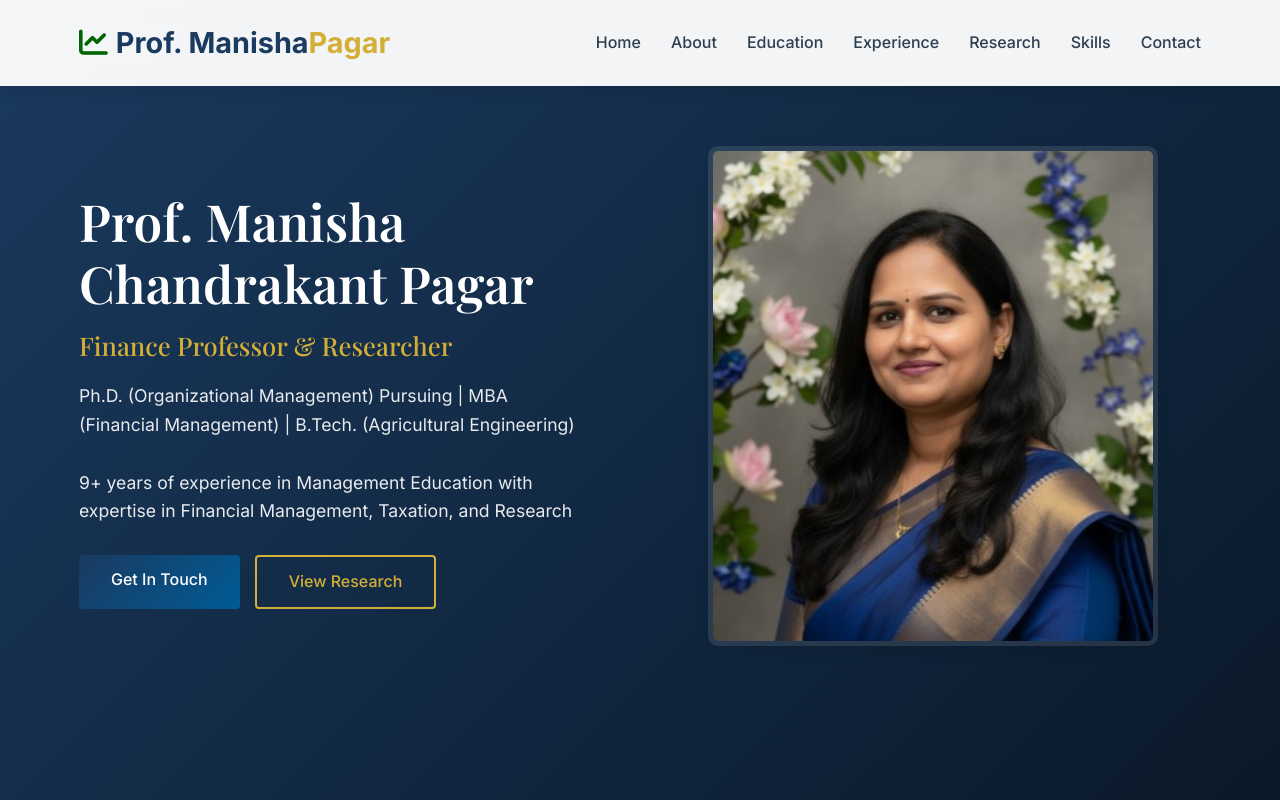
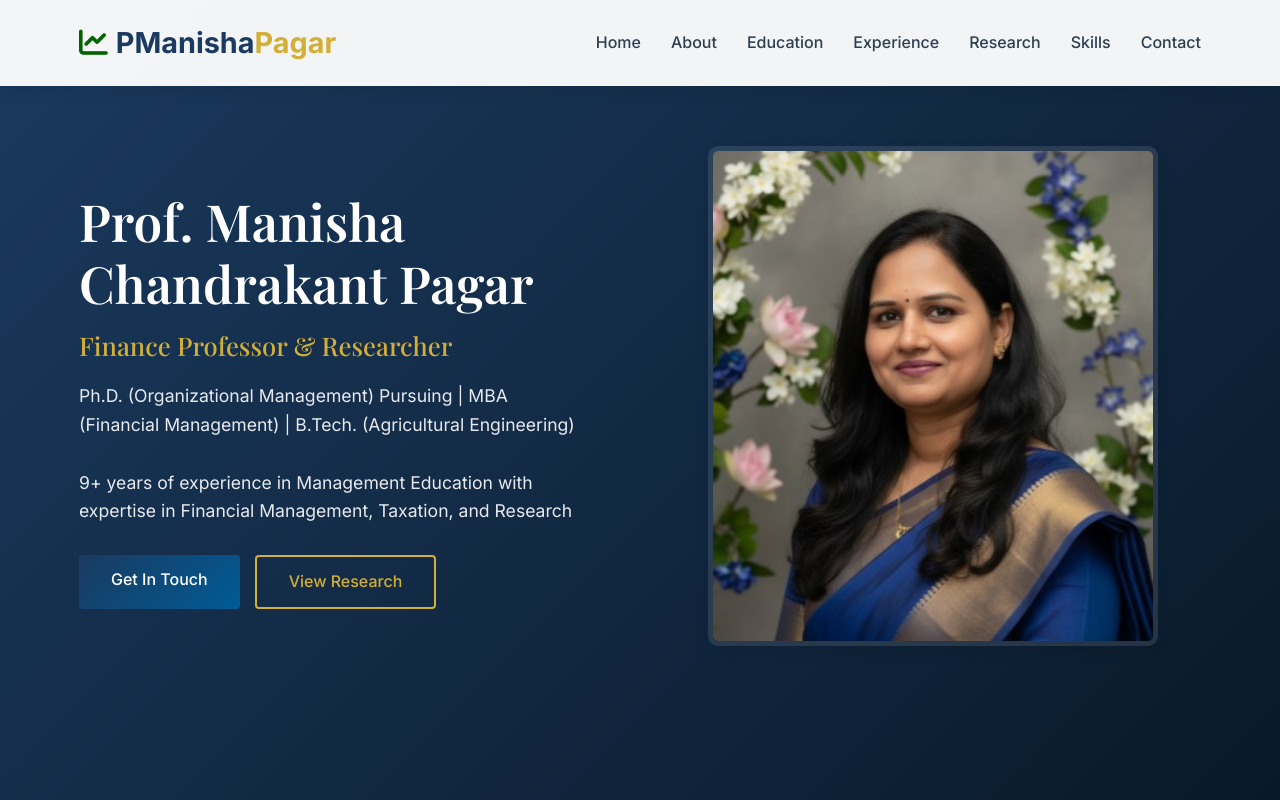
Before and after one commit to manishacpagar/manishacpagar.github.io, a plain HTML site: page index.html in a window 1280 px wide. Shown: the top 800 px of the page. Drawn offline with nearby package versions, Linux system fonts and the light colour scheme.

Commit message:
Update index.html

```diff
--- a/index.html
+++ b/index.html
@@ -862,7 +862,7 @@
     <header>
         <div class="container">
             <nav class="navbar">
-                <a href="#" class="logo"><i class="fas fa-chart-line"></i>Prof. Manisha<span> Pagar</span></a>
+                <a href="#" class="logo"><i class="fas fa-chart-line"></i>PManisha <span> Pagar</span></a>
                 <ul class="nav-links">
                     <li><a href="#home">Home</a></li>
                     <li><a href="#about">About</a></li>
```
